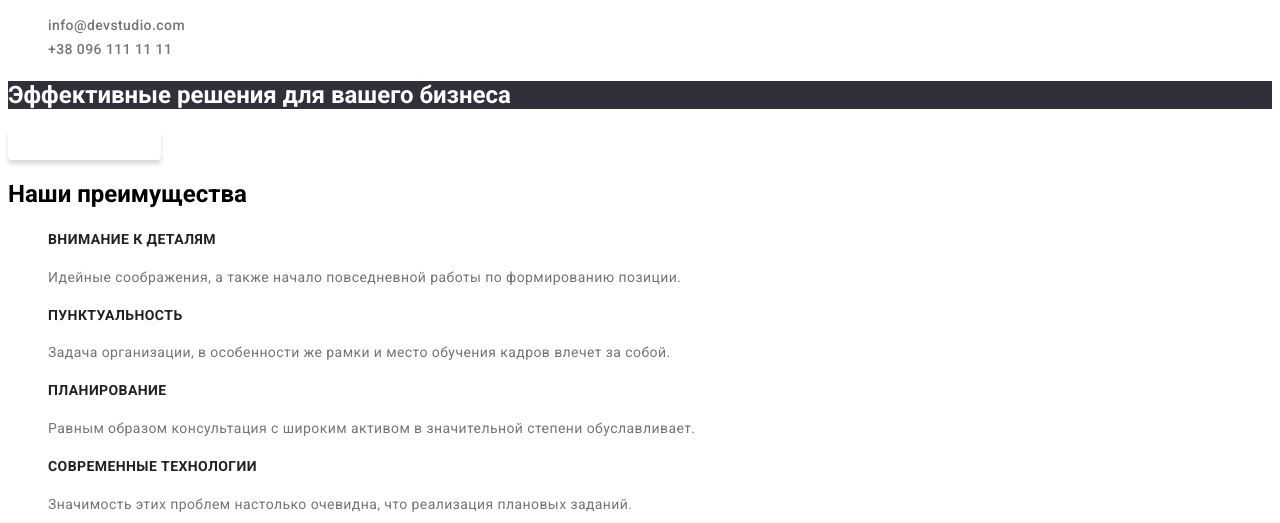
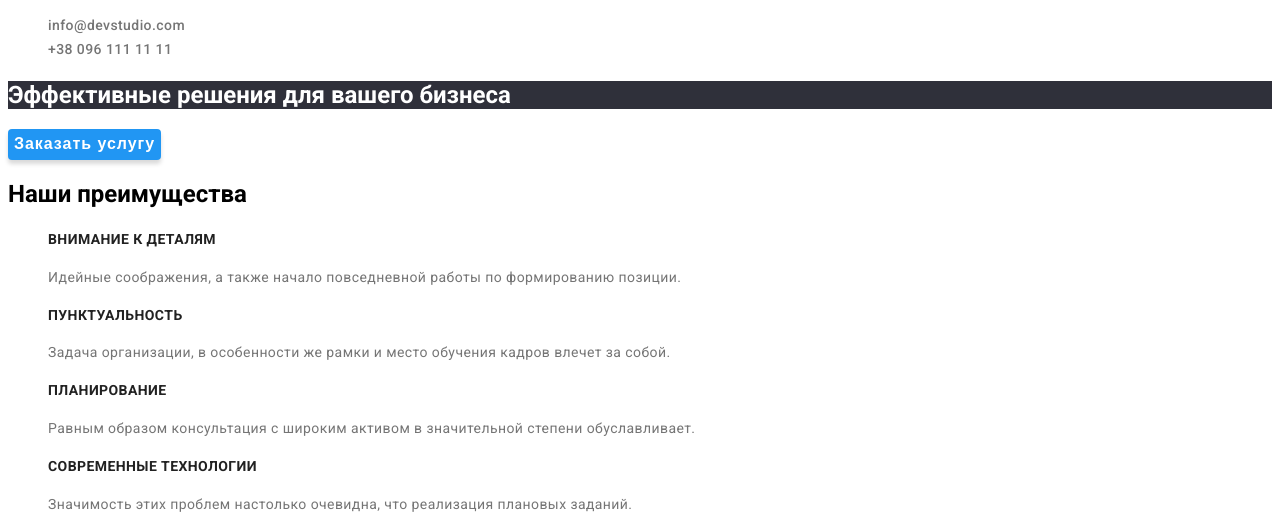
Before and after one commit to dymchukk/goit-markup-hw-02, a plain HTML site: page index.html in a window 1280 px wide. In both pictures the pointer is over the button "Заказать услугу". Shown: the part 114-637 px from the top of the page. Drawn offline with Linux system fonts and the light colour scheme.

Commit message:
css change1

```diff
--- a/css/style.css
+++ b/css/style.css
@@ -191,7 +191,7 @@ address {
   border-radius: 4px;
 }
 .nav-button:hover {
-  background-color: var(--main-bg-color);
+  background-color: var(--accent-color);
 }
 
 .nav-button-item {
```
